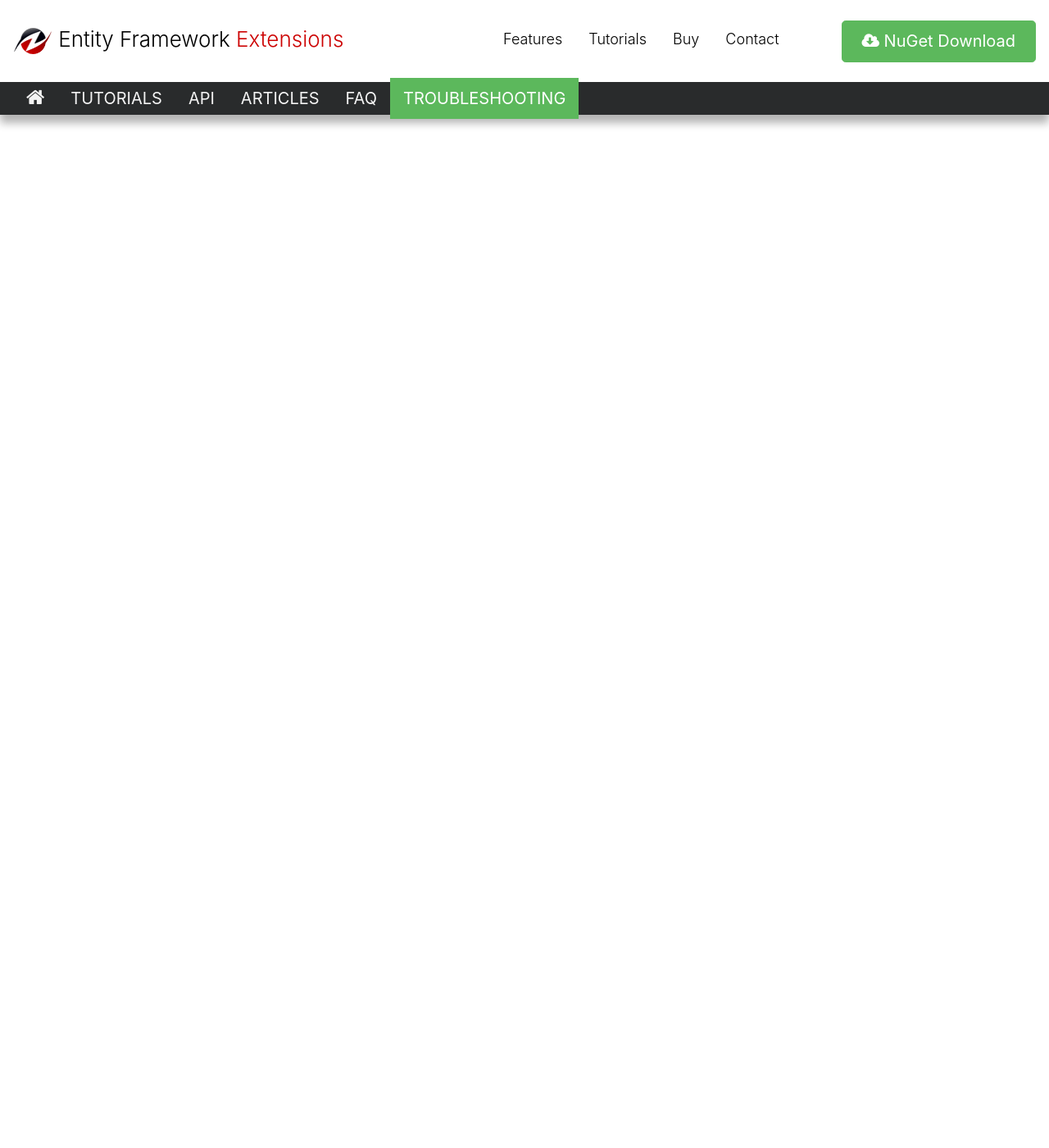
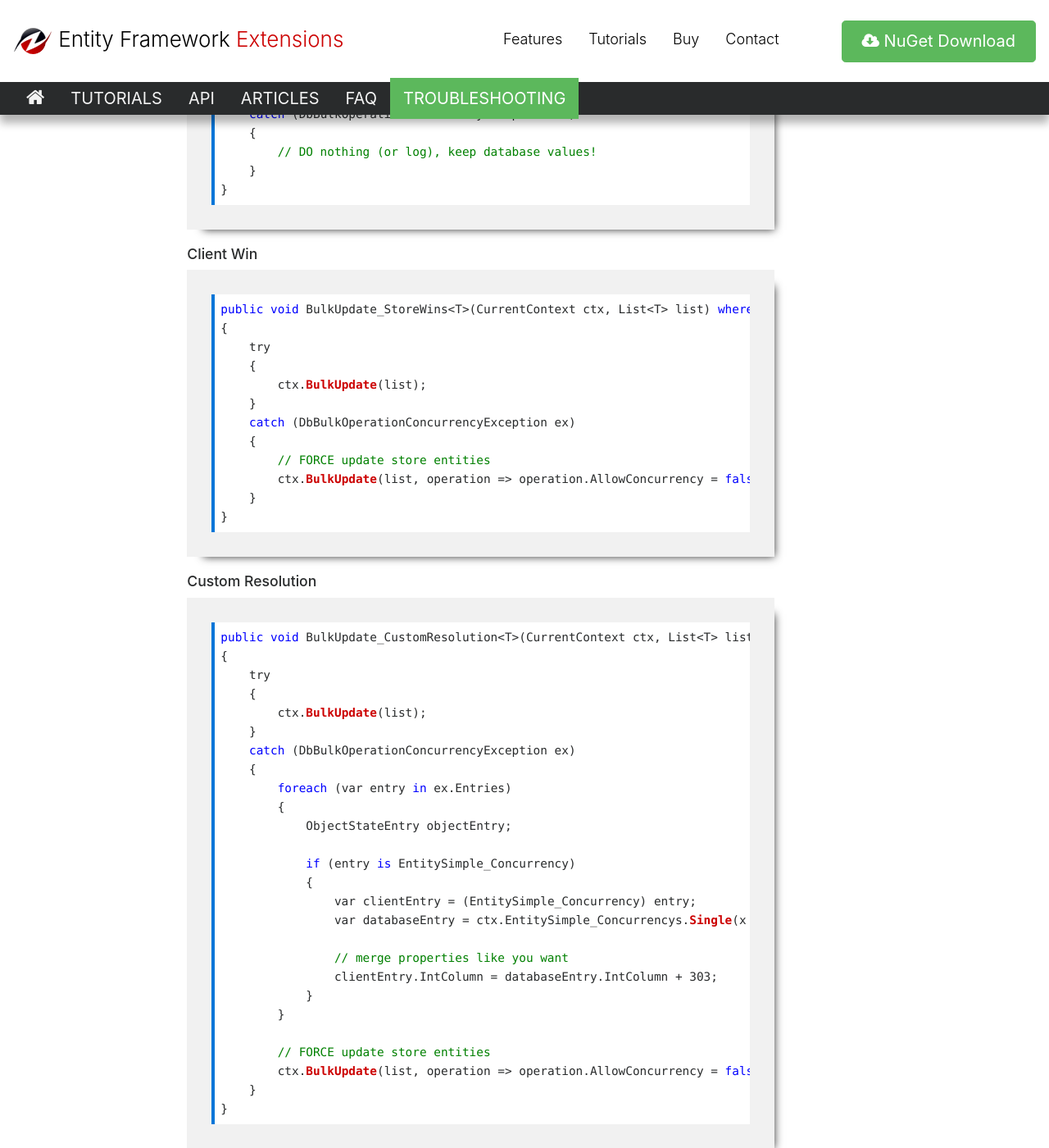
Before and after one commit to zzzprojects/EntityFramework-Extensions, a Jekyll site: the page built from docs/pages/troubleshooting/dbbulkoperationconcurrency-exception.md, in a window 1280 px wide and 1400 px high, scrolled down 1113 px. Shown: the whole window at 82% size. Built offline with Jekyll 4.4.1, drawn with Linux system fonts in a browser that asks for light colours; nearby versions of some CDN libraries; some of the changed text lies outside the part shown.

Commit message:
Update dbbulkoperationconcurrency-exception.md

```diff
--- a/docs/pages/troubleshooting/dbbulkoperationconcurrency-exception.md
+++ b/docs/pages/troubleshooting/dbbulkoperationconcurrency-exception.md
@@ -5,3 +5,86 @@ permalink: dbbulkoperationconcurrency-exception
 ---
 
 {% include template-h1.html %}
+
+## Problem
+
+You execute a method from the Entity Framework Extensions library, and the following error is thrown:
+
+- Type: DbBulkOperationConcurrencyException
+
+{% include template-exception.html message='A concurrency exception has occured. Entities may have been modified or deleted since entities were loaded.' %}
+
+## Solution
+
+### Cause
+
+Another thread have already performed the operation.
+
+### Fix
+
+There is three possible resolution:
+
+- Database Win
+- Client Win
+- Custom Resolution
+
+#### Database Win
+{% highlight csharp %}
+public void BulkUpdate_DatabaseWins<T>(CurrentContext ctx, List<T> list) where T : class
+{
+    try
+    {
+        ctx.BulkUpdate(list);
+    }
+    catch (DbBulkOperationConcurrencyException ex)
+    {
+        // DO nothing (or log), keep database values!
+    }
+}
+{% endhighlight %}
+
+#### Client Win
+{% highlight csharp %}
+public void BulkUpdate_StoreWins<T>(CurrentContext ctx, List<T> list) where T : class
+{
+    try
+    {
+        ctx.BulkUpdate(list);
+    }
+    catch (DbBulkOperationConcurrencyException ex)
+    {
+        // FORCE update store entities
+        ctx.BulkUpdate(list, operation => operation.AllowConcurrency = false);
+    }
+}
+{% endhighlight %}
+
+#### Custom Resolution
+{% highlight csharp %}
+public void BulkUpdate_CustomResolution<T>(CurrentContext ctx, List<T> list) where T : class
+{
+    try
+    {
+        ctx.BulkUpdate(list);
+    }
+    catch (DbBulkOperationConcurrencyException ex)
+    {
+        foreach (var entry in ex.Entries)
+        {
+            ObjectStateEntry objectEntry;
+
+            if (entry is EntitySimple_Concurrency)
+            {
+                var clientEntry = (EntitySimple_Concurrency) entry;
+                var databaseEntry = ctx.EntitySimple_Concurrencys.Single(x => x.ID == clientEntry.ID);
+
+                // merge properties like you want
+                clientEntry.IntColumn = databaseEntry.IntColumn + 303;
+            }
+        }
+
+        // FORCE update store entities
+        ctx.BulkUpdate(list, operation => operation.AllowConcurrency = false);
+    }
+}
+{% endhighlight %}
```
